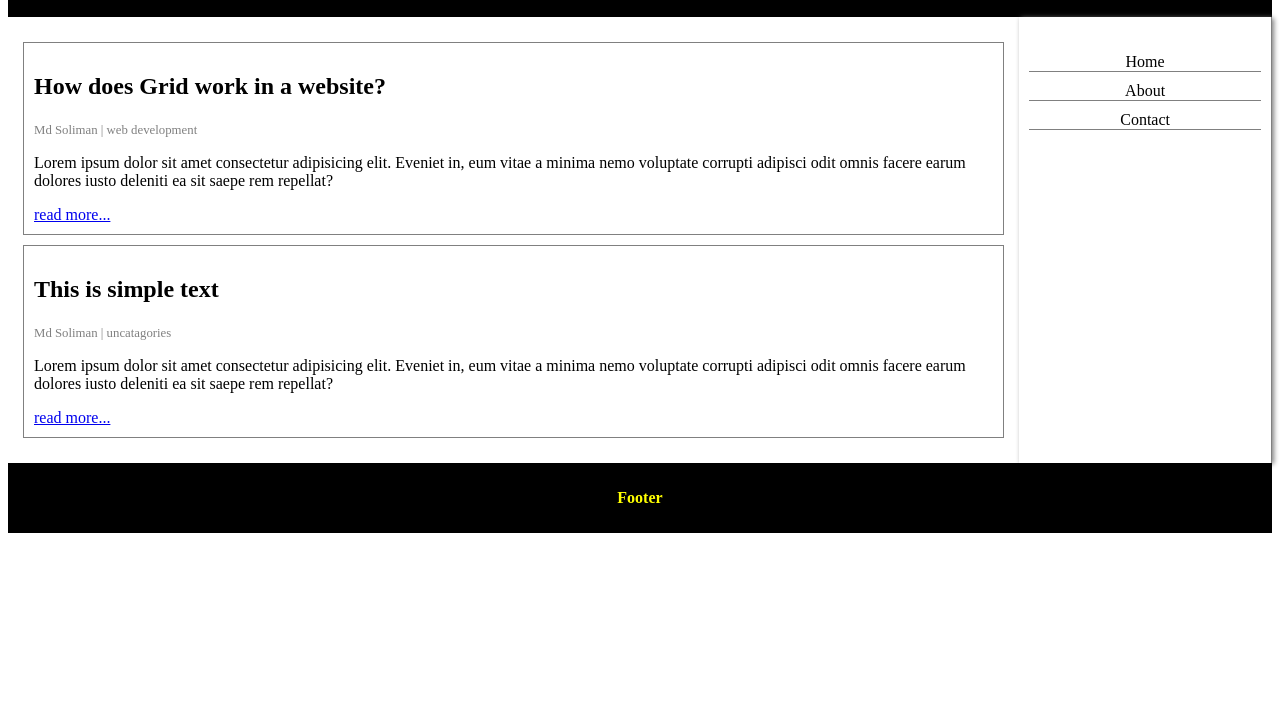
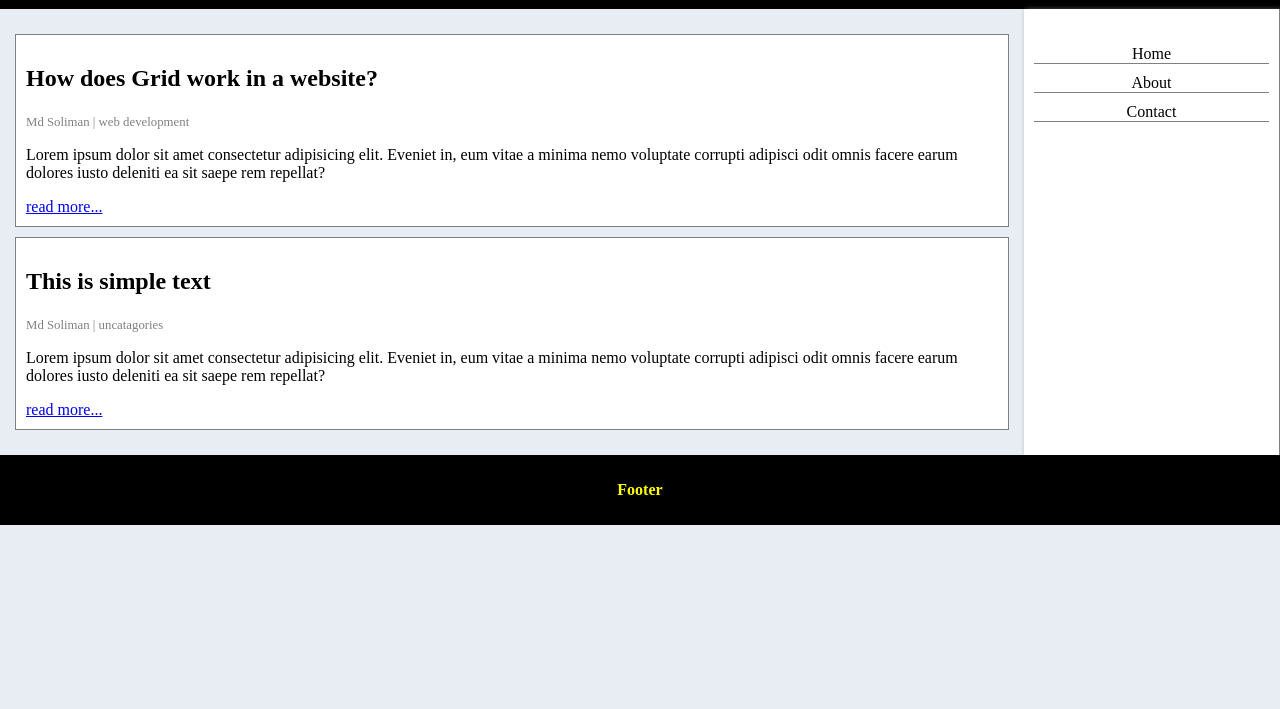
Before and after one commit to mdsoliman64/Gridtesting, a plain HTML site: page index.html in a window 1280 px wide. Shown: the part 91-800 px from the top of the page. Drawn offline with Linux system fonts and the light colour scheme.

Commit message:
update the background and margin padding

```diff
--- a/style.css
+++ b/style.css
@@ -2,6 +2,9 @@ body{
     display:grid;
     grid-template-areas: "header header" "main nav" "footer footer";
     grid-template-columns: 80%;
+    background-color: rgb(232, 237, 244);
+    margin: 0;
+    padding: 0;
 }
 
 header{
@@ -23,6 +26,7 @@ nav{
     grid-area: nav;
     border-right: 1px solid grey;
     box-shadow: 2px 1px 5px grey;
+    background-color: #fff;
 }
 main{
     grid-area:main;
@@ -41,6 +45,7 @@ article{
     border: 1px solid grey;
     padding:10px;
     margin:10px auto;
+    background-color: #fff;
 }
 
 
@@ -99,6 +104,7 @@ article{
         border: 1px solid grey;
         padding:10px;
         margin:10px auto;
+        background-color: #fff;
     }
 
 }
```
